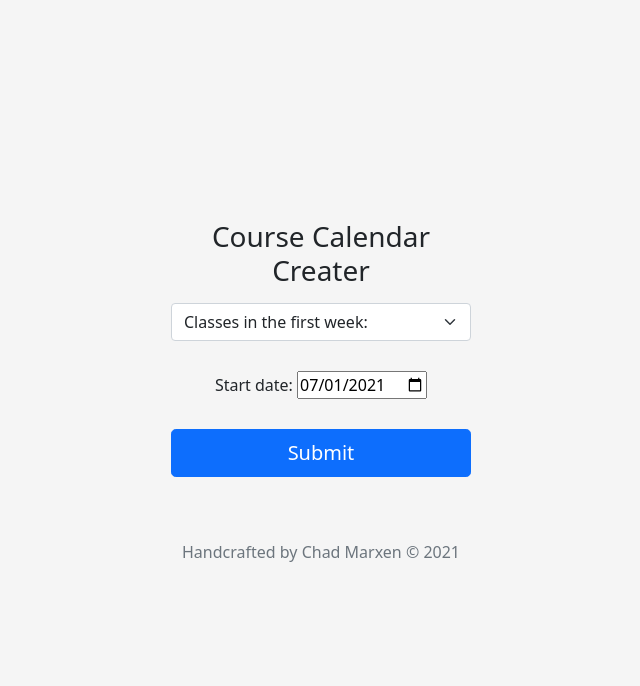
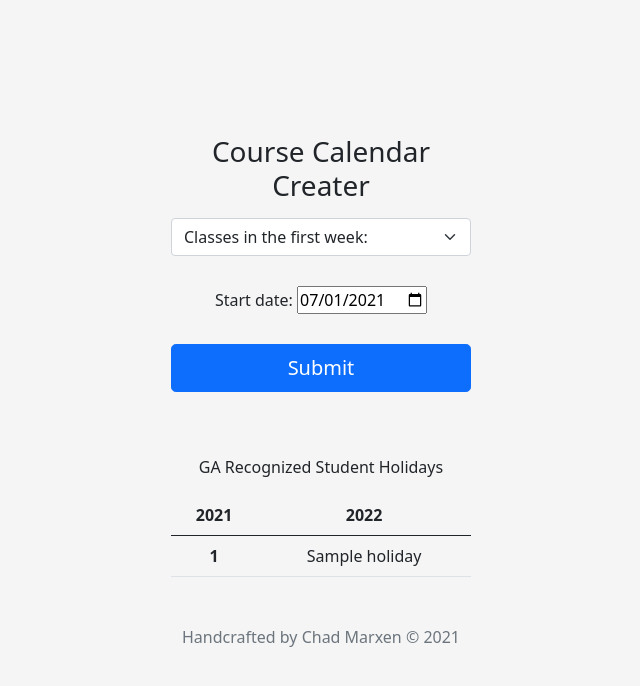
Before and after one commit to ctmarxen/ga-course-calendar-creator, a Flask app: template templates/index.html in a window 1280 px wide. Shown: the top 686 px of the page, without its empty margins (319-959 px from the left). Run offline with Flask 2, Linux system fonts and the light colour scheme; the template is opened without the code that fills it: most values are stand-ins (such as "Sample title", 1, 10 or a date in 2020); some libraries are stand-ins or nearby versions.

Commit message:
Adjusted Holidays through 2022

```diff
--- a/main.py
+++ b/main.py
@@ -1,32 +1,51 @@
-from flask import Flask, render_template, redirect, url_for, request
+from flask import Flask, render_template, redirect, url_for, request, flash
+from flask_bootstrap import Bootstrap
+import os
+from dotenv import load_dotenv
 from datetime import datetime, date, timedelta
 from workalendar.usa import UnitedStates
 
 app = Flask(__name__)
+Bootstrap(app)
 
-day = datetime.now()
+if os.environ.get('SECRET_KEY'):
+    app.config['SECRET_KEY'] = os.environ.get('SECRET_KEY')
+else:
+    load_dotenv()
+    app.config['SECRET_KEY'] = os.environ.get('SECRET_KEY')
 
-# Monday = 0 - 0
-# Tuesday = 4.25 - 1
-# Wednesday = 4.25 - 2
-# Thursday = 2 - 3
-# Friday = 0 - 4
-# Saturday = 8 - 5
-# Sunday = 0 - 6
+
 
 cal = UnitedStates()
 
+course_dates = []
+holidays = []
+extra_holidays = [date(2021, 7, 3), date(2021, 9, 4), date(2021, 11, 24), date(2021, 11, 26), date(2021, 11, 27), date(2021, 12, 27), date(2021, 12, 28), date(2021, 12, 29), date(2021, 12, 30), date(2022, 1, 15), date(2022, 2, 19), date(2022, 5, 28), date(2022, 6, 17), date(2022, 6, 18), date(2022, 6, 19), date(2022, 7, 2), date(2022, 9, 3), date(2022, 11, 12), date(2022, 11, 23), date(2022, 11, 25), date(2022, 11, 26), date(2022, 12, 24), date(2022, 12, 27), date(2022, 12, 28), date(2022, 12, 29), date(2022, 12, 30), date(2022, 12, 31)]
+
+holidays21 = []
+holidays22 = []
+day_tracker2 = datetime(2021, 7, 1)
+
+while day_tracker2.year < 2023:
+    if cal.is_holiday(date(day=day_tracker2.day, month=day_tracker2.month, year=day_tracker2.year), extra_holidays=extra_holidays) and cal.get_holiday_label(date(day=day_tracker2.day, month=day_tracker2.month, year=day_tracker2.year)) != 'Columbus Day':
+        if day_tracker2.year == 2021:
+            holidays21.append(day_tracker2.date().strftime("%m-%d-%Y"))
+        else:
+            holidays22.append(day_tracker2.date().strftime("%m-%d-%Y"))
+    day_tracker2 += timedelta(days=1)
+
+for _ in range(1,12):
+    holidays21.append('')
+print(len(holidays21))
+print(len(holidays22))
 #need to add in choice of three day or four day
 def course_calculator(month, day, year, type, hours=0):
     total_hours = 0
-    course_dates = []
-    holidays = []
     day_tracker = datetime(year, month, day)
-    extra_holidays = [date(2021, 9, 4), date(2021, 11, 24), date(2021, 11, 27), date(2021, 12, 28), date(2021, 12, 29), date(2021, 12, 30), date(2022, 1, 15), date(2022, 2, 19)]
     while total_hours < 420:
         while type == 'three' and total_hours < 420:
             # can add holidays to this I believe, which could be stored in a database
-            if not cal.is_holiday(date(day=day_tracker.day, month=day_tracker.month, year=day_tracker.year), extra_holidays=extra_holidays):
+            if not cal.is_holiday(date(day=day_tracker.day, month=day_tracker.month, year=day_tracker.year), extra_holidays=extra_holidays) or cal.get_holiday_label(date(day=day_tracker.day, month=day_tracker.month, year=day_tracker.year)) == 'Columbus Day':
                 # Tuesday
                 if day_tracker.weekday() == 1:
                     course_dates.append(day_tracker.date().strftime("%m-%d-%Y"))
@@ -47,7 +66,7 @@ def course_calculator(month, day, year, type, hours=0):
             if day_tracker.weekday() == 6:
                 type = "four"
         while type == 'four' and total_hours < 420:
-            if not cal.is_holiday(date(day=day_tracker.day, month=day_tracker.month, year=day_tracker.year), extra_holidays=extra_holidays):
+            if not cal.is_holiday(date(day=day_tracker.day, month=day_tracker.month, year=day_tracker.year), extra_holidays=extra_holidays) or cal.get_holiday_label(date(day=day_tracker.day, month=day_tracker.month, year=day_tracker.year)) == 'Columbus Day':
                 # Tuesday
                 if day_tracker.weekday() == 1:
                     course_dates.append(day_tracker.date().strftime("%m-%d-%Y"))
@@ -83,6 +102,7 @@ def course_calculator(month, day, year, type, hours=0):
 
 @app.route("/", methods=["GET","POST"])
 def home():
+    total_holidays = zip(holidays21, holidays22)
     if request.method == "POST":
         first_week = request.form.get("first-week")
         print(first_week)
@@ -94,7 +114,7 @@ def home():
         day = int(divided_date[2])
         data = course_calculator(year=year, month=month, day=day, type=first_week)
         return render_template("result.html", data=data, start=start_date)
-    return render_template("index.html")
+    return render_template("index.html", holidays=total_holidays)
 
 
 # Press the green button in the gutter to run the script.
--- a/requirements.txt
+++ b/requirements.txt
@@ -1,3 +1,6 @@
+requests~=2.25.1
 Flask~=2.0.1
+Werkzeug~=2.0.1
+python-dotenv~=0.18.0
 workalendar~=15.3.0
 gunicorn==20.1.0
--- a/templates/index.html
+++ b/templates/index.html
@@ -55,6 +55,23 @@
 
 
     <button class="w-100 btn btn-lg btn-primary" type="submit">Submit</button>
+    <p class="mt-5 mb-3">GA Recognized Student Holidays</p>
+    <table class="table">
+      <thead>
+        <tr>
+          <th scope="col">2021</th>
+          <th scope="col">2022</th>
+        </tr>
+      </thead>
+      <tbody>
+      {% for holiday in holidays: %}
+      <tr>
+        <th scope="row">{{ holiday[0] }}</th>
+         <td>{{ holiday[1] }}</td>
+      </tr>
+      {% endfor %}
+      </tbody>
+    </table>
 
     <p class="mt-5 mb-3 text-muted">Handcrafted by Chad Marxen &copy; 2021</p>
   </form>
```
Also changed, not shown: 1 other file.
